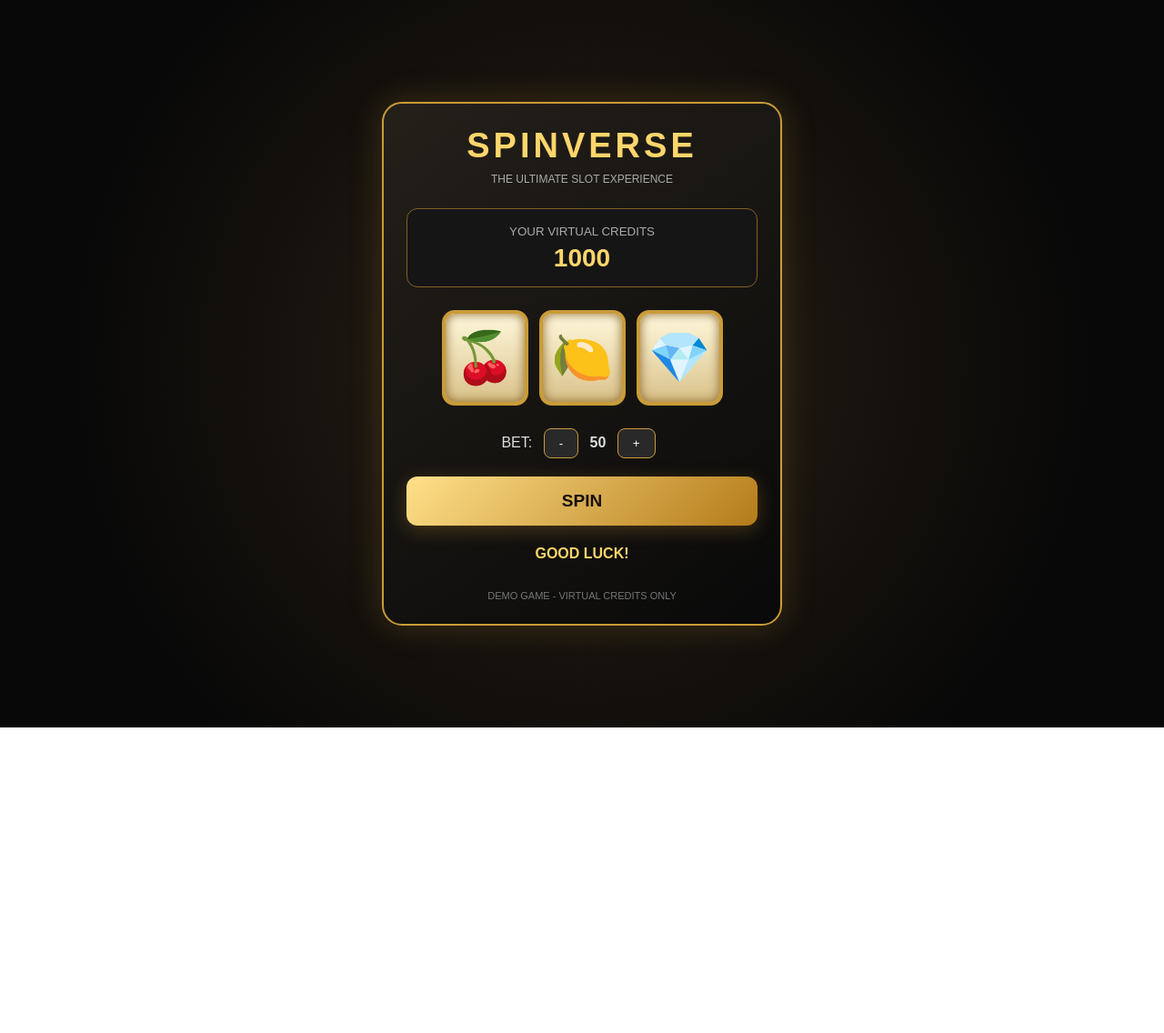
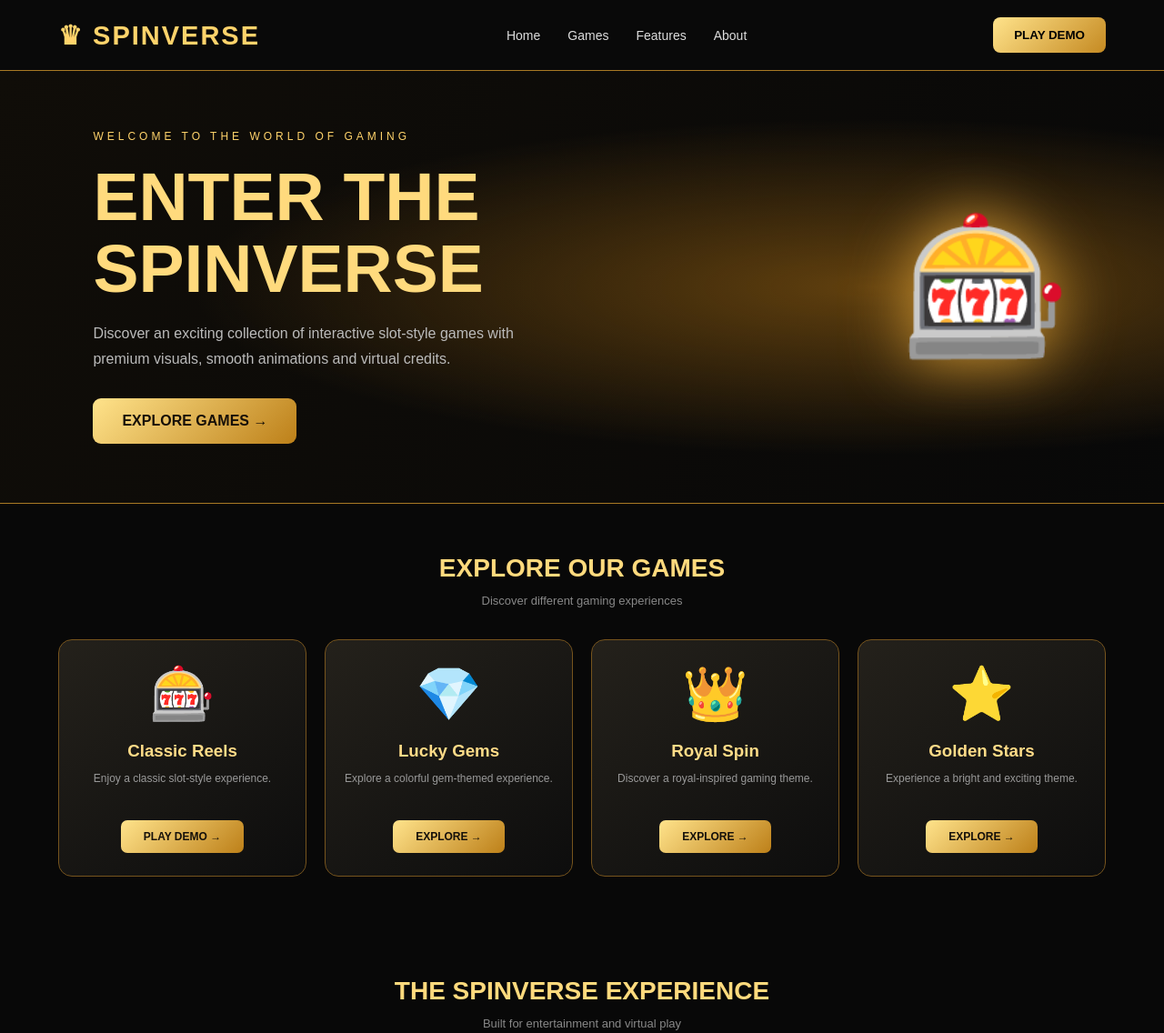
Before and after one commit to emakgelok33-netizen/slotverse, a plain HTML site: page index.html in a window 1280 px wide. Shown: the top 1136 px of the page at 91% size. Before the commit the page ends 800 px from the top, so only its background shows below. Drawn offline with Linux system fonts and the light colour scheme.

Commit message:
index.html

```diff
--- a/index.html
+++ b/index.html
@@ -4,7 +4,7 @@
 <head>
 <meta charset="UTF-8">
 <meta name="viewport" content="width=device-width, initial-scale=1.0">
-<title>Spinverse - Slot Game</title>
+<title>SPINVERSE | Premium Gaming</title>
 
 <style>
 * {
@@ -14,260 +14,420 @@
 }
 
 body {
-    background: radial-gradient(circle, #292015, #080808 75%);
-    color: white;
+    background: #080808;
+    color: #fff;
     font-family: Arial, sans-serif;
-    min-height: 100vh;
-    display: flex;
-    justify-content: center;
-    align-items: center;
-    padding: 20px;
 }
 
-.game {
-    width: 100%;
-    max-width: 440px;
-    background: linear-gradient(145deg, #24201a, #090909);
-    border: 2px solid #c99b38;
-    border-radius: 22px;
-    padding: 25px;
-    text-align: center;
-    box-shadow: 0 0 35px #b9872940;
+html {
+    scroll-behavior: smooth;
 }
 
-h1 {
-    color: #ffd66b;
-    font-size: 38px;
-    letter-spacing: 4px;
-    margin-bottom: 8px;
+header {
+    height: 78px;
+    background: #090909;
+    border-bottom: 1px solid #a87924;
+    display: flex;
+    justify-content: space-between;
+    align-items: center;
+    padding: 0 5%;
+    position: sticky;
+    top: 0;
+    z-index: 10;
 }
 
-.subtitle {
-    color: #aaa;
-    font-size: 12px;
-    margin-bottom: 25px;
+.logo {
+    color: #ffd36b;
+    font-size: 29px;
+    font-weight: 900;
+    letter-spacing: 2px;
 }
 
-.balance {
-    background: #151515;
-    border: 1px solid #806025;
-    border-radius: 12px;
-    padding: 15px;
-    margin-bottom: 25px;
+nav {
+    display: flex;
+    gap: 30px;
 }
 
-.balance small {
-    color: #aaa;
+nav a {
+    color: #ddd;
+    text-decoration: none;
+    font-size: 14px;
 }
 
-.balance h2 {
-    color: #ffd66b;
-    margin-top: 5px;
-    font-size: 28px;
+nav a:hover {
+    color: #ffd36b;
 }
 
-.reels {
-    display: flex;
-    justify-content: center;
-    gap: 12px;
-    margin: 25px 0;
-}
-
-.reel {
-    width: 95px;
-    height: 105px;
-    background: linear-gradient(#fff8dc, #d9c28a);
-    border: 4px solid #c99b38;
-    border-radius: 14px;
-    display: flex;
-    justify-content: center;
-    align-items: center;
-    font-size: 55px;
-    box-shadow: inset 0 0 12px #8b682d;
-}
-
-.bet {
-    margin: 20px 0;
-    color: #ddd;
-}
-
-.bet button {
-    background: #292929;
-    color: white;
-    border: 1px solid #c99b38;
-    padding: 8px 16px;
+.header-btn {
+    background: linear-gradient(135deg,#ffe38b,#c58a22);
+    border: none;
+    padding: 12px 23px;
     border-radius: 8px;
-    margin: 0 8px;
+    font-weight: bold;
     cursor: pointer;
 }
 
-.spin {
-    width: 100%;
-    padding: 16px;
-    border: none;
-    border-radius: 12px;
-    background: linear-gradient(135deg, #ffe08a, #b47b19);
-    color: #17100a;
-    font-size: 19px;
-    font-weight: bold;
-    cursor: pointer;
-    box-shadow: 0 5px 20px #b9872950;
+.hero {
+    min-height: 410px;
+    padding: 65px 8%;
+    display: flex;
+    align-items: center;
+    justify-content: space-between;
+    gap: 30px;
+    background:
+    radial-gradient(ellipse at 75% 50%,#61400e 0%,transparent 55%),
+    linear-gradient(120deg,#100d08,#080808);
+    border-bottom: 1px solid #a87924;
 }
 
-.spin:hover {
-    filter: brightness(1.15);
+.hero-content {
+    max-width: 650px;
 }
 
-.spin:disabled {
-    opacity: .5;
-    cursor: not-allowed;
+.tag {
+    color: #ffd36b;
+    letter-spacing: 4px;
+    font-size: 12px;
+    margin-bottom: 20px;
 }
 
-#message {
-    margin-top: 22px;
-    min-height: 24px;
-    color: #ffd66b;
+.hero h1 {
+    font-size: clamp(42px,7vw,75px);
+    line-height: 1.05;
+    color: #ffda7d;
+    margin-bottom: 18px;
+}
+
+.hero p {
+    color: #bbb;
+    line-height: 1.8;
+    max-width: 480px;
+}
+
+.hero-btn {
+    display: inline-block;
+    margin-top: 28px;
+    background: linear-gradient(135deg,#ffe38b,#bd8019);
+    padding: 16px 32px;
+    color: #171008;
+    text-decoration: none;
+    border-radius: 9px;
     font-weight: bold;
 }
 
-.note {
+.hero-art {
+    font-size: 150px;
+    filter: drop-shadow(0 0 35px #d69c35);
+}
+
+.section {
+    padding: 55px 5%;
+}
+
+.section-title {
+    text-align: center;
+    color: #ffda7d;
+    font-size: 28px;
+    margin-bottom: 12px;
+}
+
+.section-desc {
+    text-align: center;
+    color: #888;
+    font-size: 13px;
+    margin-bottom: 35px;
+}
+
+.games {
+    display: grid;
+    grid-template-columns: repeat(4,1fr);
+    gap: 20px;
+}
+
+.game-card {
+    background: linear-gradient(145deg,#24211b,#0d0d0d);
+    border: 1px solid #76541d;
+    border-radius: 15px;
+    padding: 25px 15px;
+    text-align: center;
+    transition: .3s;
+}
+
+.game-card:hover {
+    transform: translateY(-7px);
+    border-color: #ffd36b;
+    box-shadow: 0 0 22px #d59b3530;
+}
+
+.game-icon {
+    font-size: 58px;
+    margin-bottom: 18px;
+}
+
+.game-card h3 {
+    color: #ffdc88;
+    margin-bottom: 10px;
+}
+
+.game-card p {
+    color: #999;
+    font-size: 12px;
+    min-height: 35px;
+    line-height: 1.5;
+}
+
+.play-btn {
+    display: inline-block;
+    margin-top: 20px;
+    background: linear-gradient(135deg,#ffe38b,#bd8019);
+    color: #15100a;
+    padding: 11px 25px;
+    border-radius: 7px;
+    text-decoration: none;
+    font-size: 12px;
+    font-weight: bold;
+}
+
+.features {
+    display: grid;
+    grid-template-columns: repeat(4,1fr);
+    gap: 15px;
+    background: #12110e;
+    border: 1px solid #614619;
+    border-radius: 15px;
+    padding: 28px;
+}
+
+.feature {
+    text-align: center;
+}
+
+.feature-icon {
+    font-size: 30px;
+    margin-bottom: 10px;
+}
+
+.feature h4 {
+    color: #ffda7d;
+    font-size: 13px;
+}
+
+.feature p {
+    color: #888;
+    font-size: 11px;
+    margin-top: 7px;
+}
+
+.notice {
+    text-align: center;
+    color: #999;
+    font-size: 12px;
+    line-height: 1.8;
+    margin-top: 35px;
+}
+
+footer {
+    border-top: 1px solid #65491b;
+    text-align: center;
+    padding: 28px 15px;
     color: #777;
+    font-size: 12px;
+}
+
+footer strong {
+    color: #e7bd64;
+}
+
+@media(max-width:850px) {
+    nav {
+        display: none;
+    }
+
+    .games {
+        grid-template-columns: repeat(2,1fr);
+    }
+
+    .hero-art {
+        font-size: 90px;
+    }
+}
+
+@media(max-width:500px) {
+    header {
+        padding: 0 15px;
+    }
+
+    .logo {
+        font-size: 21px;
+    }
+
+    .header-btn {
+        padding: 10px 13px;
         font-size: 11px;
-    margin-top: 25px;
+    }
+
+    .hero {
+        text-align: center;
+        flex-direction: column;
+        padding: 50px 20px;
+    }
+
+    .hero-art {
+        font-size: 90px;
+    }
+
+    .games {
+        grid-template-columns: 1fr;
+    }
+
+    .features {
+        grid-template-columns: repeat(2,1fr);
+        gap: 25px;
+    }
 }
 </style>
 </head>
 
 <body>
 
-<div class="game">
+<header>
+    <div class="logo">♛ SPINVERSE</div>
 
-    <h1>SPINVERSE</h1>
-    <p class="subtitle">THE ULTIMATE SLOT EXPERIENCE</p>
+    <nav>
+        <a href="#">Home</a>
+        <a href="#games">Games</a>
+        <a href="#features">Features</a>
+        <a href="#about">About</a>
+    </nav>
 
-    <div class="balance">
-        <small>YOUR VIRTUAL CREDITS</small>
-        <h2 id="balance">1000</h2>
+    <button class="header-btn"
+    onclick="location.href='game.html'">
+    PLAY DEMO
+    </button>
+</header>
+
+<section class="hero">
+    <div class="hero-content">
+        <div class="tag">WELCOME TO THE WORLD OF GAMING</div>
+
+        <h1>ENTER THE<br>SPINVERSE</h1>
+
+        <p>
+        Discover an exciting collection of interactive
+        slot-style games with premium visuals,
+        smooth animations and virtual credits.
+        </p>
+
+        <a href="#games" class="hero-btn">
+        EXPLORE GAMES →
+        </a>
     </div>
 
-    <div class="reels">
-        <div class="reel" id="reel1">🍒</div>
-        <div class="reel" id="reel2">🍋</div>
-        <div class="reel" id="reel3">💎</div>
+    <div class="hero-art">🎰</div>
+</section>
+
+<section class="section" id="games">
+
+    <h2 class="section-title">
+        EXPLORE OUR GAMES
+    </h2>
+
+    <p class="section-desc">
+        Discover different gaming experiences
+    </p>
+
+    <div class="games">
+
+        <div class="game-card">
+            <div class="game-icon">🎰</div>
+            <h3>Classic Reels</h3>
+            <p>Enjoy a classic slot-style experience.</p>
+            <a href="game.html" class="play-btn">
+                PLAY DEMO →
+            </a>
         </div>
 
-    <div class="bet">
-        BET:
-        <button onclick="changeBet(-10)">-</button>
-        <strong id="bet">50</strong>
-        <button onclick="changeBet(10)">+</button>
+        <div class="game-card">
+            <div class="game-icon">💎</div>
+            <h3>Lucky Gems</h3>
+            <p>Explore a colorful gem-themed experience.</p>
+            <a href="game.html" class="play-btn">
+                EXPLORE →
+            </a>
         </div>
 
-    <button class="spin" id="spinButton" onclick="spin()">
-        SPIN
-    </button>
+        <div class="game-card">
+            <div class="game-icon">👑</div>
+            <h3>Royal Spin</h3>
+            <p>Discover a royal-inspired gaming theme.</p>
+            <a href="game.html" class="play-btn">
+                EXPLORE →
+            </a>
+        </div>
 
-    <div id="message">GOOD LUCK!</div>
+        <div class="game-card">
+            <div class="game-icon">⭐</div>
+            <h3>Golden Stars</h3>
+            <p>Experience a bright and exciting theme.</p>
+            <a href="game.html" class="play-btn">
+                EXPLORE →
+            </a>
+        </div>
 
-    <p class="note">
-        DEMO GAME - VIRTUAL CREDITS ONLY
+    </div>
+</section>
+
+<section class="section" id="features">
+
+    <h2 class="section-title">
+        THE SPINVERSE EXPERIENCE
+    </h2>
+
+    <p class="section-desc">
+        Built for entertainment and virtual play
     </p>
+
+    <div class="features">
+
+        <div class="feature">
+            <div class="feature-icon">🛡️</div>
+            <h4>PRIVACY FOCUSED</h4>
+            <p>Simple demo experience</p>
+        </div>
+
+        <div class="feature">
+            <div class="feature-icon">⚡</div>
+            <h4>SMOOTH EXPERIENCE</h4>
+            <p>Responsive game interface</p>
+        </div>
+
+        <div class="feature">
+            <div class="feature-icon">🎮</div>
+            <h4>VIRTUAL PLAY</h4>
+            <p>Entertainment with demo credits</p>
+        </div>
+
+        <div class="feature">
+            <div class="feature-icon">💎</div>
+            <h4>PREMIUM DESIGN</h4>
+            <p>Modern gaming atmosphere</p>
+        </div>
 
     </div>
 
-<script>
-let balance = 1000;
-let bet = 50;
-let spinning = false;
+    <div class="notice" id="about">
+        SPINVERSE IS AN ENTERTAINMENT DEMO PLATFORM.<br>
+        ALL GAMES USE VIRTUAL CREDITS ONLY.
+        NO REAL-MONEY GAMBLING OR CASH PRIZES.
+    </div>
 
-const symbols = ["🍒", "🍋", "🍊", "⭐", "💎", "7️⃣"];
+</section>
 
-function updateDisplay() {
-    document.getElementById("balance").textContent = balance;
-    document.getElementById("bet").textContent = bet;
-}
-
-function changeBet(amount) {
-    if (spinning) return;
-
-    bet = Math.max(10, Math.min(200, bet + amount));
-    updateDisplay();
-}
-
-function spin() {
-    if (spinning) return;
-
-    if (balance < bet) {
-        document.getElementById("message").textContent =
-            "NOT ENOUGH VIRTUAL CREDITS!";
-        return;
-    }
-
-    spinning = true;
-    balance -= bet;
-    updateDisplay();
-
-    document.getElementById("spinButton").disabled = true;
-    document.getElementById("message").textContent = "SPINNING...";
-
-    let reels = [
-        document.getElementById("reel1"),
-        document.getElementById("reel2"),
-        document.getElementById("reel3")
-    ];
-
-    let finalResults = reels.map(() =>
-        symbols[Math.floor(Math.random() * symbols.length)]
-    );
-
-    let count = 0;
-
-    let animation = setInterval(() => {
-        reels.forEach(reel => {
-            reel.textContent =
-                symbols[Math.floor(Math.random() * symbols.length)];
-        });
-
-        count++;
-
-        if (count >= 15) {
-            clearInterval(animation);
-
-            reels.forEach((reel, index) => {
-                reel.textContent = finalResults[index];
-            });
-
-            checkWin(finalResults);
-        }
-    }, 100);
-}
-
-function checkWin(results) {
-    let message = "TRY AGAIN!";
-
-    if (results[0] === results[1] &&
-        results[1] === results[2]) {
-
-        balance += bet * 10;
-        message = "🎉 JACKPOT! 10X WIN!";
-    }
-    else if (
-        results[0] === results[1] ||
-        results[1] === results[2] ||
-        results[0] === results[2]
-    ) {
-        balance += bet * 2;
-        message = "✨ NICE! 2X WIN!";
-    }
-
-    document.getElementById("message").textContent = message;
-
-    updateDisplay();
-
-    spinning = false;
-    document.getElementById("spinButton").disabled = false;
-}
-</script>
+<footer>
+    <strong>♛ SPINVERSE</strong><br><br>
+    YOUR WORLD. YOUR GAME. YOUR EXPERIENCE.<br><br>
+    © 2026 SPINVERSE. ALL RIGHTS RESERVED.
+</footer>
 
 </body>
 </html>
```
Lines whose indentation alone changed are shown as unchanged.
